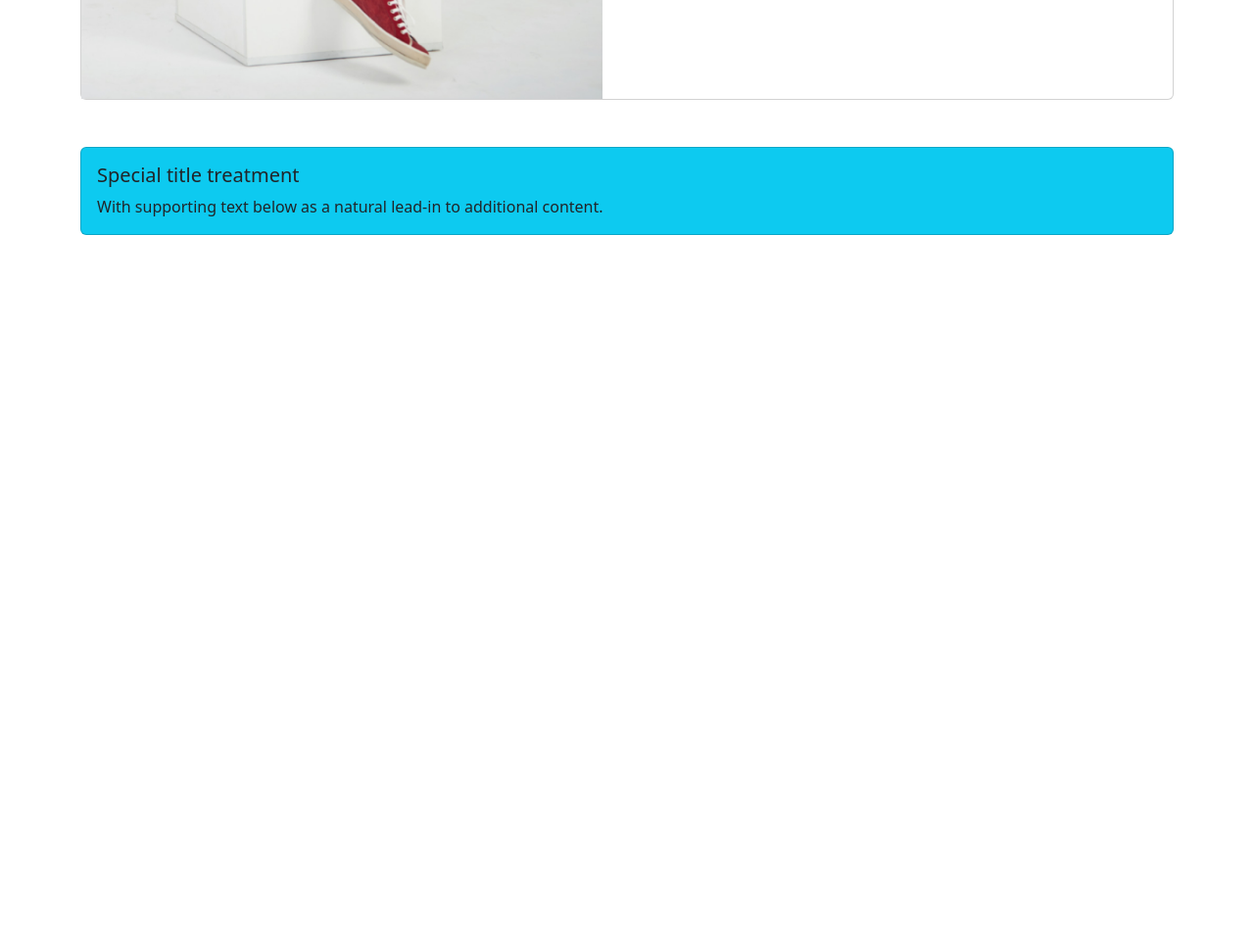
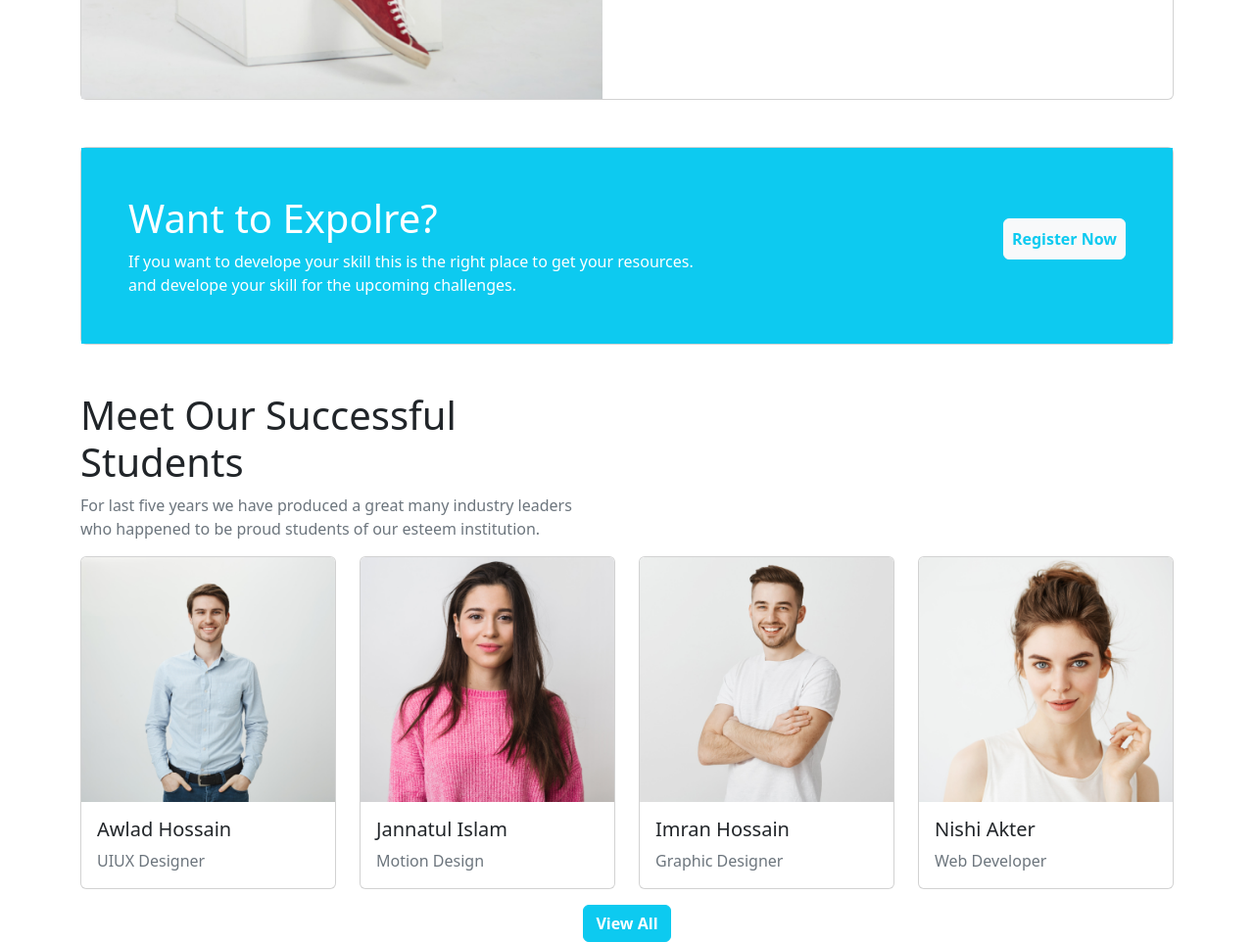
Before and after one commit to samiaurmee/assignment3-TeleSchool, a plain HTML site: page index.html in a window 1280 px wide. Shown: the part 2324-3286 px from the top of the page at 98% size. Before the commit the page ends 2564 px from the top, so only its background shows below. Drawn offline with nearby package versions, Linux system fonts and the light colour scheme.

Commit message:
added successful studets image

```diff
--- a/index.html
+++ b/index.html
@@ -7,6 +7,7 @@
     <title>Bootstrap demo</title>
     <link href="https://cdn.jsdelivr.net/npm/bootstrap@5.2.0/dist/css/bootstrap.min.css" rel="stylesheet"
         integrity="sha384-gH2yIJqKdNHPEq0n4Mqa/HGKIhSkIHeL5AyhkYV8i59U5AR6csBvApHHNl/vI1Bx" crossorigin="anonymous">
+
 </head>
 
 <body>
@@ -278,13 +279,76 @@
         </section>
         <!-- joining section -->
         <section class="container mt-5">
-            <div class="card d-flex flex-row bg-info">
-                <div class="card-body">
-                    <h5 class="card-title">Special title treatment</h5>
-                    <p class="card-text">With supporting text below as a natural lead-in to additional content.</p>
+            <div class="card">
+                <div class="card-body bg-info d-flex flex-row justify-content-between p-5">
+                    <div>
+                        <h1 class="card-title text-white">Want to Expolre?</h1>
+                        <p class="card-text text-white">If you want to develope your skill this is the right place to
+                            get your resources.
+                            <br> and develope your skill for the upcoming challenges.
+                        </p>
+                    </div>
+                    <div>
+                        <a href="#" class="btn btn-light text-info fw-bold p-2 mt-4">Register Now</a>
+
+                    </div>
                 </div>
-                <div class="btn "></div>
             </div>
+        </section>
+        <!-- about successful student -->
+        <section class="container mt-5">
+            <div>
+                <h1>Meet Our Successful
+                    <br>
+                    Students
+                </h1>
+                <p class="text-secondary">For last five years we have produced a great many industry leaders
+                    <br> who happened to be proud students
+                    of our esteem institution.
+                </p>
+            </div>
+            <div class="row row-cols-1 row-cols-md-2 row-cols-lg-4 g-4">
+                <div class="col">
+                    <div class="card">
+                        <img src="images/student/student-1.png" class="card-img-top" alt="...">
+                        <div class="card-body">
+                            <h5 class="card-title">Awlad Hossain</h5>
+                            <p class="card-text text-secondary">UIUX Designer</p>
+                        </div>
+                    </div>
+                </div>
+                <div class="col">
+                    <div class="card">
+                        <img src="images/student/student-2.png" class="card-img-top" alt="...">
+                        <div class="card-body">
+                            <h5 class="card-title">Jannatul Islam</h5>
+                            <p class="card-text text-secondary">Motion Design</p>
+                        </div>
+                    </div>
+                </div>
+                <div class="col">
+                    <div class="card">
+                        <img src="images/student/student-3.png" class="card-img-top" alt="...">
+                        <div class="card-body">
+                            <h5 class="card-title">Imran Hossain</h5>
+                            <p class="card-text text-secondary">Graphic Designer</p>
+                        </div>
+                    </div>
+                </div>
+                <div class="col">
+                    <div class="card">
+                        <img src="images/student/student-4.png" class="card-img-top" alt="...">
+                        <div class="card-body">
+                            <h5 class="card-title">Nishi Akter</h5>
+                            <p class="card-text text-secondary">Web Developer</p>
+                        </div>
+                    </div>
+                </div>
+            </div>
+            <div class="container mt-3 text-center">
+                <button class="btn btn-info text-white fw-bold ">View All</button>
+            </div>
+
         </section>
 
 
```
